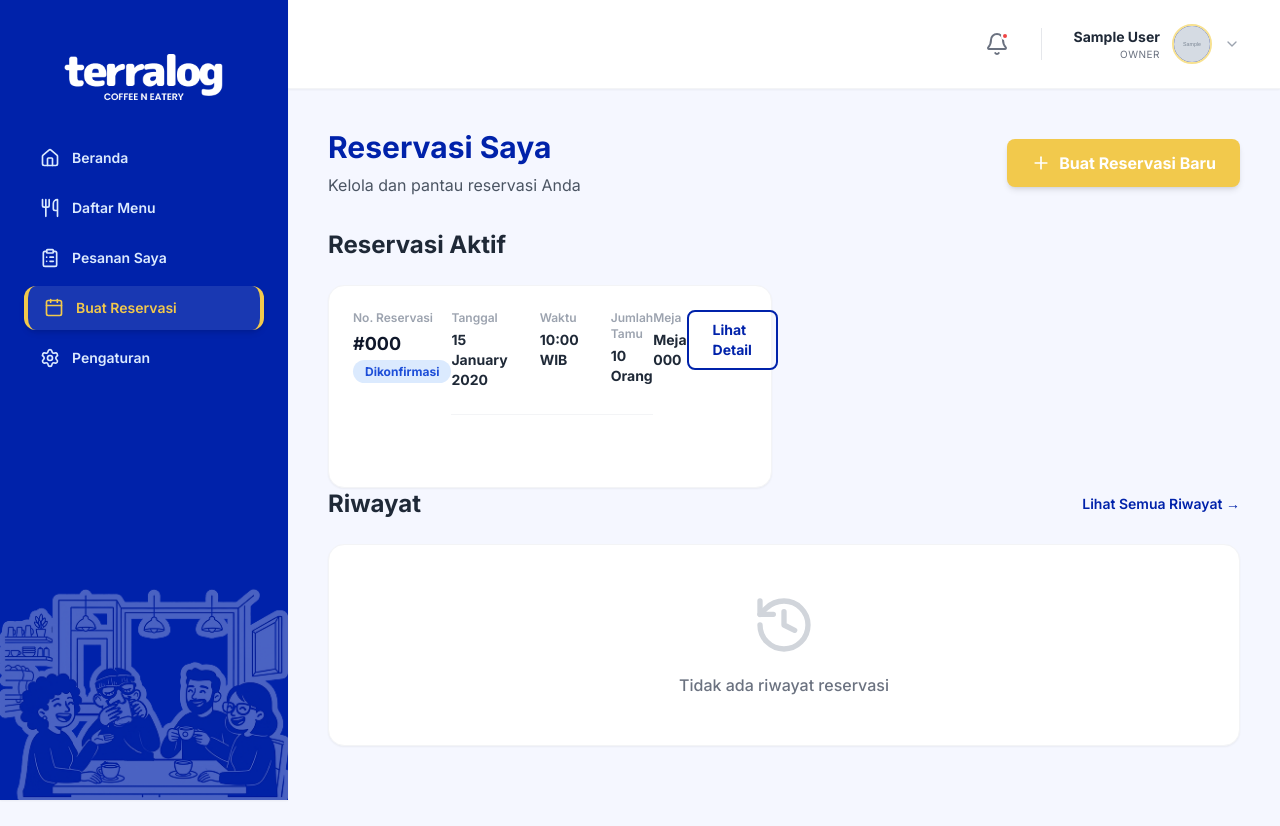
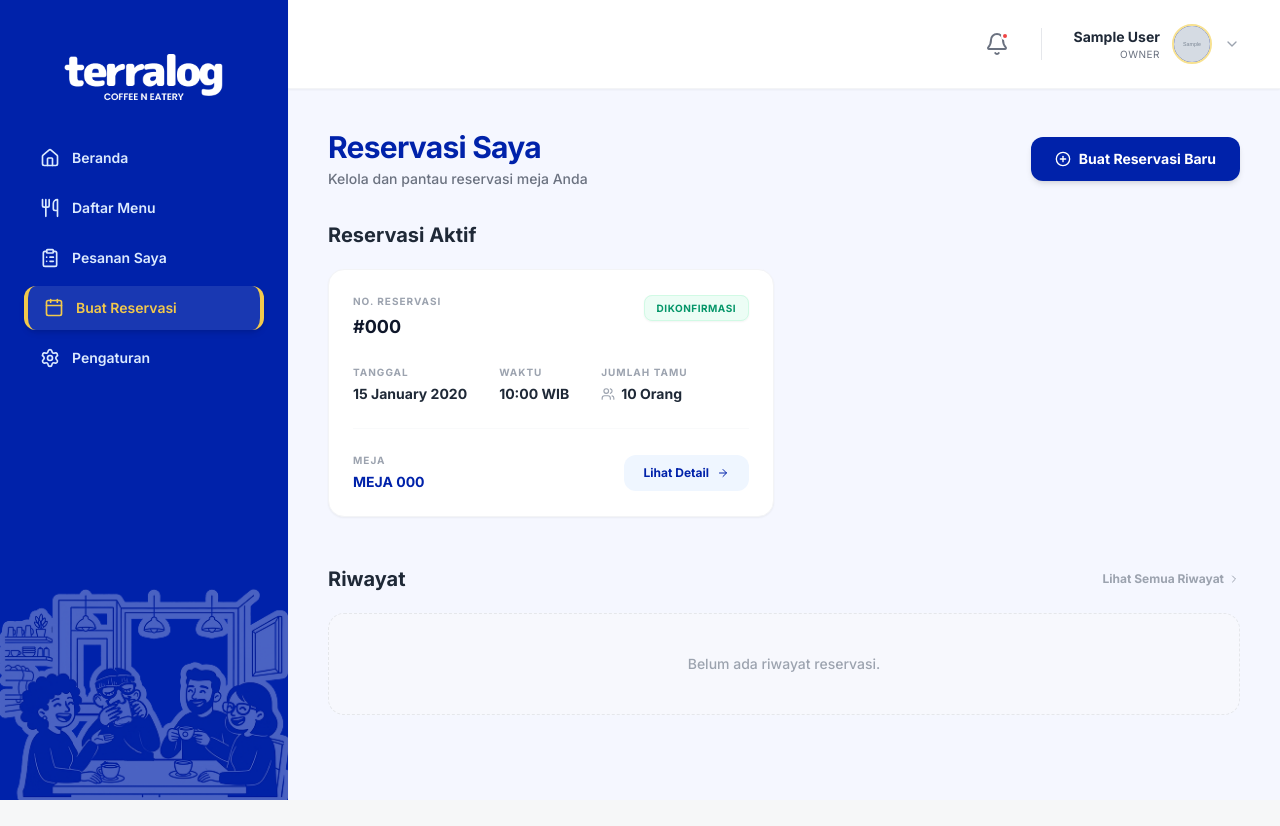
Before and after one commit to ahmddarff/tubesimk, a Flask app: page /customer/buat-reservasi in a window 1280 px wide. After the commit the page ends 800 px from the top, so only its background shows below. Run offline with Flask 3, Linux system fonts and the light colour scheme; a user stored in the database is signed in; tables that the repository leaves empty hold one stand-in row (values such as "Sample post"); grey boxes marked "Sample" are stand-in pictures; some libraries are stand-ins or nearby versions.

Commit message:
entah kenapa tampilan reservasi saya di customer jadi berantakan, tapi dah aku perbaiki...cek dulu tampilannya sebelum dicommit...

```diff
--- a/templates/customer/buat_reservasi.html
+++ b/templates/customer/buat_reservasi.html
@@ -1,68 +1,72 @@
 {% extends 'layouts/layout_customer.html' %}
 
 {% block content %}
-<div class="customer-page-shell w-full">
+<div class="customer-page-shell w-full font-['Inter']">
     <div class="max-w-5xl">
 
         <div class="flex items-center justify-between mb-8">
             <div>
-                <h1 class="text-3xl font-bold text-terralogBlue mb-2">Reservasi Saya</h1>
-                <p class="text-gray-600">Kelola dan pantau reservasi Anda</p>
+                <h1 class="text-3xl font-extrabold text-terralogBlue tracking-tight mb-1">Reservasi Saya</h1>
+                <p class="text-gray-500 text-sm font-medium">Kelola dan pantau reservasi meja Anda</p>
             </div>
-            <a href="/customer/reservasi/new" class="bg-terralogGold hover:bg-terralogGold/90 text-white font-bold py-3 px-6 rounded-lg flex items-center gap-2 transition inline-flex shadow-md">
-                <i data-lucide="plus" class="w-5 h-5"></i>
+            <a href="/customer/reservasi/new" class="bg-terralogBlue hover:bg-blue-900 text-white font-bold py-3 px-6 rounded-xl flex items-center gap-2 transition-all shadow-md active:scale-95 text-sm">
+                <i data-lucide="plus-circle" class="w-4 h-4"></i>
                 Buat Reservasi Baru
             </a>
         </div>
 
-        <div class="mb-10">
-            <h2 class="text-2xl font-bold text-gray-800 mb-6">Reservasi Aktif</h2>
+        <div class="mb-12">
+            <h2 class="text-xl font-black text-gray-800 mb-5">Reservasi Aktif</h2>
 
-            <div class="grid grid-cols-2 gap-6">
+            <div class="grid grid-cols-1 md:grid-cols-2 gap-5">
                 {% for reservation in active_reservations %}
-                <div class="bg-white rounded-2xl shadow-sm border border-gray-100 p-6 hover:shadow-md transition-all">
+                <div class="bg-white rounded-2xl shadow-sm border border-gray-100 p-6 hover:shadow-md hover:border-blue-100 transition-all">
 
                     <div class="flex justify-between items-start mb-6">
                         <div>
-                            <p class="text-xs text-gray-400 mb-1 font-semibold">No. Reservasi</p>
-                            <p class="font-bold text-slate-900 text-lg">#{{ reservation.reservation_number }}</p>
+                            <p class="text-[10px] font-bold text-gray-400 uppercase tracking-widest mb-1">No. Reservasi</p>
+                            <p class="font-black text-[#0F172A] text-lg">#{{ reservation.reservation_number }}</p>
+                        </div>
                         <div>
                             {% if reservation.status == 'pending' %}
-                                <span class="px-3 py-1 bg-yellow-100 text-yellow-700 text-xs font-bold rounded-full">Menunggu</span>
+                                <span class="px-3 py-1.5 bg-yellow-50 text-[#D97706] text-[10px] font-black uppercase tracking-wider rounded-lg border border-yellow-100 shadow-sm">Menunggu</span>
                             {% elif reservation.status == 'confirmed' %}
-                                <span class="px-3 py-1 bg-blue-100 text-blue-700 text-xs font-bold rounded-full">Dikonfirmasi</span>
+                                <span class="px-3 py-1.5 bg-emerald-50 text-emerald-600 text-[10px] font-black uppercase tracking-wider rounded-lg border border-emerald-100 shadow-sm">Dikonfirmasi</span>
                             {% endif %}
                         </div>
                     </div>
 
-                    <div class="flex gap-8 mb-6 pb-6 border-b border-gray-100">
+                    <div class="flex gap-8 mb-6 pb-6 border-b border-gray-50">
                         <div>
-                            <p class="text-xs text-gray-400 mb-1 font-semibold">Tanggal</p>
+                            <p class="text-[10px] font-bold text-gray-400 uppercase tracking-widest mb-1">Tanggal</p>
                             <p class="font-bold text-gray-800 text-sm">{{ reservation.reservation_date.strftime('%d %B %Y') }}</p>
                         </div>
                         <div>
-                            <p class="text-xs text-gray-400 mb-1 font-semibold">Waktu</p>
+                            <p class="text-[10px] font-bold text-gray-400 uppercase tracking-widest mb-1">Waktu</p>
                             <p class="font-bold text-gray-800 text-sm">{{ reservation.reservation_time.strftime('%H:%M') }} WIB</p>
                         </div>
                         <div>
-                            <p class="text-xs text-gray-400 mb-1 font-semibold">Jumlah Tamu</p>
+                            <p class="text-[10px] font-bold text-gray-400 uppercase tracking-widest mb-1">Jumlah Tamu</p>
+                            <div class="flex items-center gap-1.5">
+                                <i data-lucide="users" class="w-3.5 h-3.5 text-gray-400"></i>
                                 <p class="font-bold text-gray-800 text-sm">{{ reservation.guest_qty }} Orang</p>
+                            </div>
                         </div>
                     </div>
 
                     <div class="flex justify-between items-center">
                         <div>
-                        <p class="text-xs text-gray-400 mb-1 font-semibold">Meja</p>
-                        <p class="font-bold text-gray-800 text-sm">
+                            <p class="text-[10px] font-bold text-gray-400 uppercase tracking-widest mb-1">Meja</p>
+                            <p class="font-black text-terralogBlue text-sm">
                                 {% if reservation.reserved_tables %}
-                                Meja {{ reservation.reserved_tables[0].table_number_snapshot }}
+                                    MEJA {{ reservation.reserved_tables[0].table_number_snapshot }}
                                 {% else %}
                                     -
                                 {% endif %}
                             </p>
                         </div>
-                        <a href="/customer/reservasi/{{ reservation.id }}" class="px-6 py-2 border-2 border-terralogBlue text-terralogBlue hover:bg-blue-50 font-bold rounded-lg transition text-sm">
-                            Lihat Detail
+                        <a href="/customer/reservasi/{{ reservation.id }}" class="px-5 py-2.5 bg-blue-50 text-terralogBlue hover:bg-terralogBlue hover:text-white font-bold rounded-xl transition-colors text-xs flex items-center gap-2">
+                            Lihat Detail <i data-lucide="arrow-right" class="w-3 h-3"></i>
                         </a>
                     </div>
                 </div>
@@ -70,77 +74,76 @@
             </div>
 
             {% if active_reservations|length == 0 %}
-            <div class="bg-white rounded-2xl shadow-sm p-12 text-center border border-gray-100">
-                <i data-lucide="calendar" class="w-16 h-16 text-gray-300 mx-auto mb-4"></i>
-                <p class="text-gray-500 font-medium">Anda tidak memiliki reservasi aktif</p>
+            <div class="bg-gray-50/50 rounded-2xl border border-dashed border-gray-200 p-12 text-center">
+                <div class="w-16 h-16 bg-white rounded-full flex items-center justify-center mx-auto mb-4 shadow-sm border border-gray-100">
+                    <i data-lucide="calendar-x" class="w-8 h-8 text-gray-300"></i>
+                </div>
+                <p class="text-gray-500 font-medium text-sm">Anda tidak memiliki reservasi aktif saat ini.</p>
             </div>
             {% endif %}
         </div>
 
         <div>
-            <div class="flex items-center justify-between mb-6">
-                <h2 class="text-2xl font-bold text-gray-800">Riwayat</h2>
-                <a href="/customer/reservasi/history" class="text-terralogBlue hover:text-blue-800 font-semibold transition text-sm">
-                    Lihat Semua Riwayat &rarr;
+            <div class="flex items-center justify-between mb-5">
+                <h2 class="text-xl font-black text-gray-800">Riwayat</h2>
+                <a href="/customer/reservasi/history" class="text-gray-400 hover:text-terralogBlue font-bold transition-colors text-xs flex items-center gap-1">
+                    Lihat Semua Riwayat <i data-lucide="chevron-right" class="w-3 h-3"></i>
                 </a>
             </div>
 
-            <div class="grid grid-cols-2 gap-6">
+            <div class="space-y-3">
                 {% for reservation in history_reservations %}
-                <div class="bg-white rounded-2xl shadow-sm border border-gray-100 p-6 hover:shadow-md transition-all">
+                <div class="bg-white rounded-2xl shadow-sm border border-gray-100 p-5 hover:border-gray-200 transition-colors flex items-center justify-between">
 
-                    <div class="flex justify-between items-start mb-6">
+                    <div class="flex items-center gap-6">
+                        <div class="text-center px-4 border-r border-gray-100 min-w-[120px]">
+                            <p class="text-[10px] font-bold text-gray-400 uppercase tracking-widest mb-1">{{ reservation.reservation_date.strftime('%b %Y') }}</p>
+                            <p class="font-black text-2xl text-terralogBlue leading-none mb-1">{{ reservation.reservation_date.strftime('%d') }}</p>
+                            <p class="text-xs font-bold text-gray-600">{{ reservation.reservation_time.strftime('%H:%M') }}</p>
+                        </div>
+
                         <div>
-                            <p class="text-xs text-gray-400 mb-1 font-semibold">No Reservasi</p>
-                            <h3 class="text-lg font-bold text-gray-900">#-{{ reservation.reservation_number }}</h3>
+                            <div class="flex items-center gap-3 mb-1">
+                                <h3 class="text-base font-black text-gray-900">#{{ reservation.reservation_number }}</h3>
+                                {% if reservation.status == 'completed' %}
+                                    <span class="px-2 py-0.5 bg-emerald-50 text-emerald-600 text-[9px] font-black uppercase tracking-wider rounded border border-emerald-100 shadow-sm">Selesai</span>
+                                {% elif reservation.status == 'cancelled' %}
+                                    <span class="px-2 py-0.5 bg-red-50 text-red-500 text-[9px] font-black uppercase tracking-wider rounded border border-red-100 shadow-sm">Dibatalkan</span>
+                                {% endif %}
                             </div>
-                        <div>
-                            {% if reservation.status == 'completed' %}
-                                <span class="px-3 py-1 bg-green-100 text-green-700 text-xs font-bold rounded-full">Selesai</span>
-                            {% elif reservation.status == 'cancelled' %}
-                                <span class="px-3 py-1 bg-red-100 text-red-700 text-xs font-bold rounded-full">Dibatalkan</span>
+
+                            <div class="flex items-center gap-4 text-xs font-medium text-gray-500">
+                                <div class="flex items-center gap-1.5">
+                                    <i data-lucide="users" class="w-3.5 h-3.5 text-gray-400"></i>
+                                    <span>{{ reservation.guest_qty }} Tamu</span>
+                                </div>
+                                <div class="flex items-center gap-1.5">
+                                    <i data-lucide="layout-grid" class="w-3.5 h-3.5 text-gray-400"></i>
+                                    <span>
+                                        {% if reservation.reserved_tables %}
+                                            Meja {{ reservation.reserved_tables[0].table_number_snapshot }}
+                                        {% else %}
+                                            Tanpa Meja
                                         {% endif %}
+                                    </span>
+                                </div>
+                            </div>
                         </div>
                     </div>
 
-                    <div class="flex gap-8 mb-6 pb-6 border-b border-gray-100">
                     <div>
-                            <p class="text-xs text-gray-400 mb-1 font-semibold">Tanggal</p>
-                            <p class="font-bold text-gray-800 text-sm">{{ reservation.reservation_date.strftime('%d %B %Y') }}</p>
-                        </div>
-                        <div>
-                            <p class="text-xs text-gray-400 mb-1 font-semibold">Waktu</p>
-                            <p class="font-bold text-gray-800 text-sm">{{ reservation.reservation_time.strftime('%H:%M') }} WIB</p>
-                        </div>
-                        <div>
-                            <p class="text-xs text-gray-400 mb-1 font-semibold">Jumlah Tamu</p>
-                            <p class="font-bold text-gray-800 text-sm">{{ reservation.guest_qty }} Orang</p>
-                        </div>
+                        <a href="/customer/reservasi/{{ reservation.id }}" class="px-4 py-2 border border-gray-200 text-gray-500 hover:bg-gray-50 hover:text-gray-800 font-bold rounded-xl transition-colors text-xs shadow-sm">
+                            Detail
+                        </a>
                     </div>
 
-                    <div class="flex justify-between items-center">
-                        <div>
-                            <p class="text-xs text-gray-400 mb-1 font-semibold">Meja</p>
-                            <p class="font-bold text-gray-800 text-sm">
-                                {% if reservation.reserved_tables %}
-                                    Meja {{ reservation.reserved_tables[0].table_number_snapshot }}
-                                {% else %}
-                                    -
-                                {% endif %}
-                            </p>
-                        </div>
-                        <a href="/customer/reservasi/{{ reservation.id }}" class="px-6 py-2 border-2 border-terralogBlue text-terralogBlue hover:bg-blue-50 font-bold rounded-lg transition text-sm">
-                            Lihat Detail
-                        </a>
-                    </div>
                 </div>
                 {% endfor %}
             </div>
 
             {% if history_reservations|length == 0 %}
-            <div class="bg-white rounded-2xl shadow-sm p-12 text-center border border-gray-100">
-                <i data-lucide="history" class="w-16 h-16 text-gray-300 mx-auto mb-4"></i>
-                <p class="text-gray-500 font-medium">Tidak ada riwayat reservasi</p>
+            <div class="bg-gray-50/50 rounded-2xl border border-dashed border-gray-200 p-10 text-center">
+                <p class="text-gray-400 font-medium text-sm">Belum ada riwayat reservasi.</p>
             </div>
             {% endif %}
         </div>
```
Lines whose indentation alone changed are shown as unchanged.
